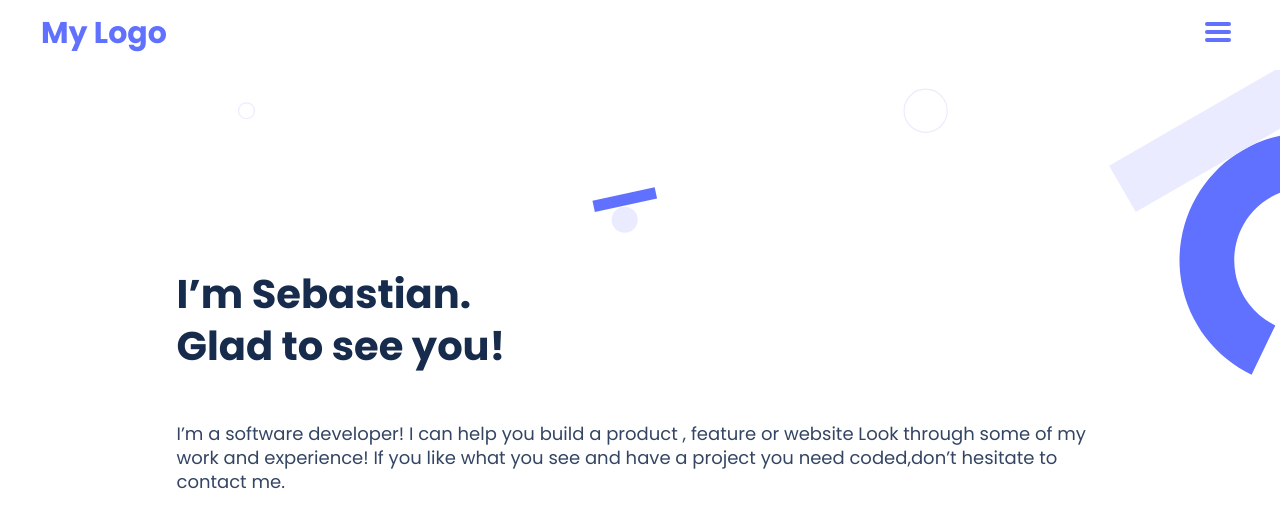
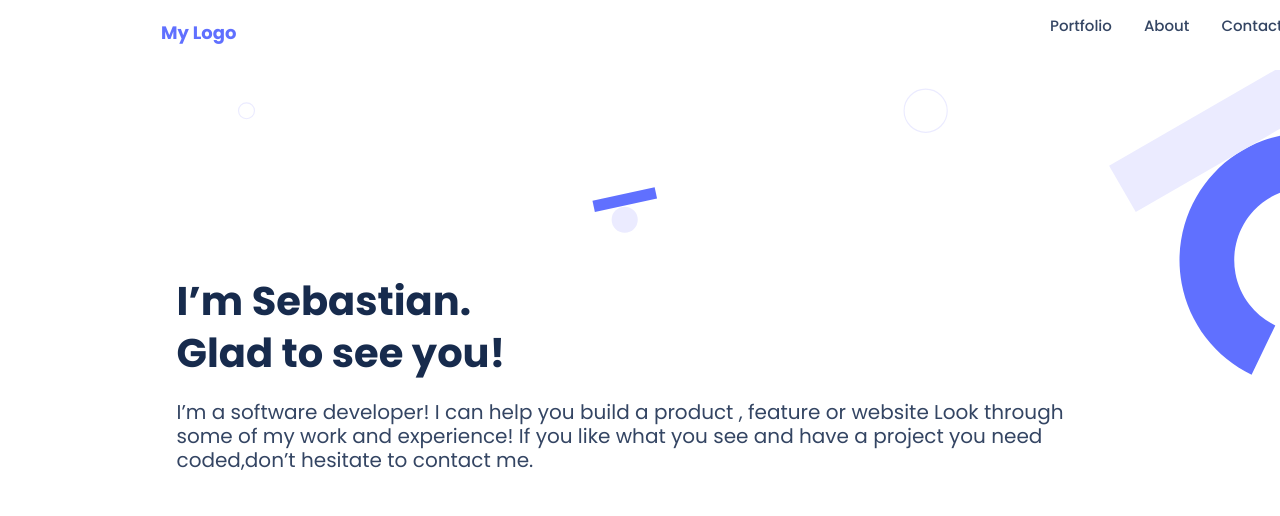
Before and after one commit to SebastianSolisFenger/my-portfolio-microverse, a plain HTML site: page index.html in a window 1280 px wide. Shown: the top 516 px of the page. Drawn offline with Linux system fonts and the light colour scheme.

Commit message:
Add nav-links and remove hamburger button for the desktop version

```diff
--- a/index.html
+++ b/index.html
@@ -34,6 +34,12 @@
           <span class="line line3"></span>
         </nav>
       </div>
+
+      <ul class="nav-links">
+        <li><a href=".header-content">Portfolio</a></li>
+        <li><a href="#">About</a></li>
+        <li><a href="#footer-id">Contact</a></li>
+      </ul>
     </header>
 
     <section class="headline first-headline">
--- a/style.css
+++ b/style.css
@@ -25,13 +25,48 @@ body {
   z-index: 2;
 }
 
+.nav-links {
+  display: flex;
+  flex-direction: row;
+  list-style: none;
+  gap: 32px;
+
+  position: absolute;
+  width: 259px;
+  height: 40px;
+  left: 1050px;
+  top: 16px;
+}
+
+.nav-links li a {
+  text-decoration: none;
+  height: 20px;
+
+  /* Body / 3 - Bolder */
+
+  font-family: "Poppins";
+  font-style: normal;
+  font-weight: 500;
+  font-size: 15px;
+  line-height: 20px;
+  /* identical to box height, or 133% */
+
+  display: flex;
+  align-items: center;
+  text-align: center;
+
+  /* Neutrals/N600 */
+
+  color: #344563;
+}
+
 .nav-bar .header-logo .header-logo-link {
   position: absolute;
   text-decoration: none;
   width: 150px;
   height: 45px;
   top: calc(50% - 40px / 2);
-  left: 12px;
+  left: 132px;
   padding: 8px 5px;
   font-weight: bold;
   margin-left: 24px;
@@ -43,9 +78,9 @@ body {
   height: 20px;
   font-family: "Poppins", sans-serif;
   font-weight: 700;
-  font-size: 30px;
   line-height: 20px;
   color: #6070ff;
+  font-size: 18px;
 }
 
 .nav-bar .header-logo .header-logo-link:hover {
@@ -64,11 +99,10 @@ body {
   right: 35px;
   border-style: none;
   margin-right: 12px;
-  display: flex;
+  display: none;
   justify-content: center;
   align-items: center;
   z-index: 2;
-  display: flex;
   flex-direction: column;
   justify-content: space-between;
 }
@@ -95,13 +129,13 @@ body {
   width: 927px;
 }
 
-/* .first-intro {
-  justify-content: flex-end;
+/* .intro .first-intro {
+  flex-wrap: nowrap;
 } */
 
 .intro h1 {
   width: 927px;
-  height: 150px;
+  height: 120px;
   font-family: "Poppins", "sans-serif";
   font-style: normal;
   font-weight: 700, bold;
@@ -122,7 +156,7 @@ body {
   font-family: "Poppins", sans-serif;
   font-style: normal;
   font-weight: 400;
-  font-size: 18px;
+  font-size: 20px;
   line-height: 24px;
   color: #344563;
 }
@@ -132,6 +166,7 @@ body {
   display: flex;
   align-items: center;
   width: 920px;
+  margin-top: 2px;
   /* align-self: center; */
 }
 
@@ -156,6 +191,7 @@ body {
 .connect-a h3 {
   font-weight: 500;
   color: rgb(96, 112, 255);
+  height: 24px;
 }
 
 .connect-a :hover {
@@ -772,4 +808,14 @@ body {
   #para-contact-me {
     margin-bottom: 57px;
   }
+
+  .nav-hamburger {
+    /* display: block; */
+    display: flex;
+    justify-content: center;
+    align-items: center;
+    z-index: 2;
+    flex-direction: column;
+    justify-content: space-between;
+  }
 }
```
